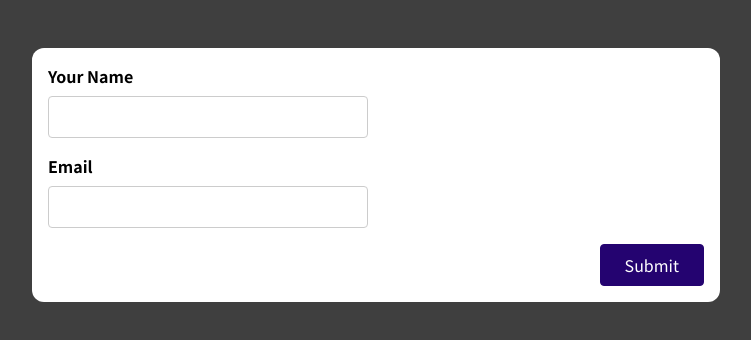
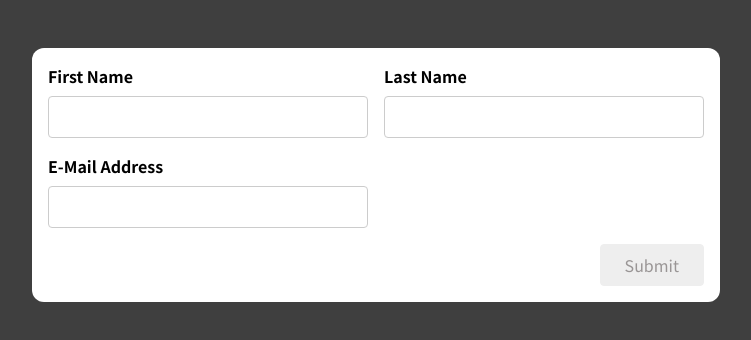
Before and after one commit to AsmaaFH/Maximilian_React-Cource, a React (Create React App) app: page / in a window 1280 px wide. Shown: the top 340 px of the page, without its empty margins (264-1015 px from the left). Built offline with nearby package versions, Linux system fonts and the light colour scheme.

Commit message:
apply input hook

```diff
--- a/src/App.js
+++ b/src/App.js
@@ -1,9 +1,9 @@
-import SimpleInput from './components/SimpleInput';
+import BasicForm from './components/BasicForm';
 
 function App() {
   return (
     <div className="app">
-      <SimpleInput />
+      <BasicForm />
     </div>
   );
 }
--- a/src/components/BasicForm.js
+++ b/src/components/BasicForm.js
@@ -1,22 +1,89 @@
+import useInput from '../hooks/use-input';
+
 const BasicForm = (props) => {
+  const {
+    value: enteredFirstName,
+    hasError: firstNameHasError,
+    valueChangeHandler: firstNameValueChangeHandler,
+    inputBlurHandler: firstNameInputBlurHandler,
+    valueIsValid: firstNameIsValid,
+    reset: firstNameReset,
+  } = useInput((value) => value.trim().length >= 2);
+  const {
+    value: enteredLastName,
+    hasError: lastNameHasError,
+    valueChangeHandler: lastNameValueChangeHandler,
+    inputBlurHandler: lastNameInputBlurHandler,
+    valueIsValid: lastNameIsValid,
+    reset: lastNameReset,
+  } = useInput((value) => value.trim().length >= 2);
+  const {
+    value: enteredEmail,
+    hasError: emailHasError,
+    valueChangeHandler: emailValueChangeHandler,
+    inputBlurHandler: emailInputBlurHandler,
+    valueIsValid: emailIsValid,
+    reset: emailReset,
+  } = useInput((value) => value.includes('@'));
+
+  const formIsValid = firstNameIsValid && lastNameIsValid && emailIsValid;
+
+  const submitFormHandler = (event) => {
+    event.preventDefault();
+    if (!formIsValid) {
+      return;
+    }
+    console.log(enteredFirstName);
+    console.log(enteredLastName);
+    console.log(enteredEmail);
+    firstNameReset();
+    lastNameReset();
+    emailReset();
+  };
+
+  const fNameInputClasses = firstNameHasError ? 'form-control invalid' : 'form-control';
+  const lNameInputClasses = lastNameHasError ? 'form-control invalid' : 'form-control';
+  const emailInputClasses = emailHasError ? 'form-control invalid' : 'form-control';
+
   return (
-    <form>
-      <div className='control-group'>
-        <div className='form-control'>
-          <label htmlFor='name'>First Name</label>
-          <input type='text' id='name' />
+    <form onSubmit={submitFormHandler}>
+      <div className="control-group">
+        <div className={fNameInputClasses}>
+          <label htmlFor="fName">First Name</label>
+          <input
+            value={enteredFirstName}
+            onChange={firstNameValueChangeHandler}
+            onBlur={firstNameInputBlurHandler}
+            type="text"
+            id="fName"
+          />
+          {firstNameHasError && <p className="error-text">Invalid value!</p>}
         </div>
-        <div className='form-control'>
-          <label htmlFor='name'>Last Name</label>
-          <input type='text' id='name' />
+        <div className={lNameInputClasses}>
+          <label htmlFor="lName">Last Name</label>
+          <input
+            value={enteredLastName}
+            onChange={lastNameValueChangeHandler}
+            onBlur={lastNameInputBlurHandler}
+            type="text"
+            id="lName"
+          />
+          {lastNameHasError && <p className="error-text">Invalid value!</p>}
         </div>
       </div>
-      <div className='form-control'>
-        <label htmlFor='name'>E-Mail Address</label>
-        <input type='text' id='name' />
+      <div className={emailInputClasses}>
+        <label htmlFor="email">E-Mail Address</label>
+        <input
+          value={enteredEmail}
+          onChange={emailValueChangeHandler}
+          onBlur={emailInputBlurHandler}
+          type="text"
+          id="email"
+        />
+        {emailHasError && <p className="error-text">Invalid Email!</p>}
       </div>
-      <div className='form-actions'>
-        <button>Submit</button>
+      <div className="form-actions">
+        <button disabled={!formIsValid}>Submit</button>
       </div>
     </form>
   );
--- a/src/hooks/use-input.js
+++ b/src/hooks/use-input.js
@@ -25,6 +25,7 @@ const useInput = (validateValue) => {
     hasError,
     valueChangeHandler,
     inputBlurHandler,
+    valueIsValid,
     reset,
   };
 };
```
